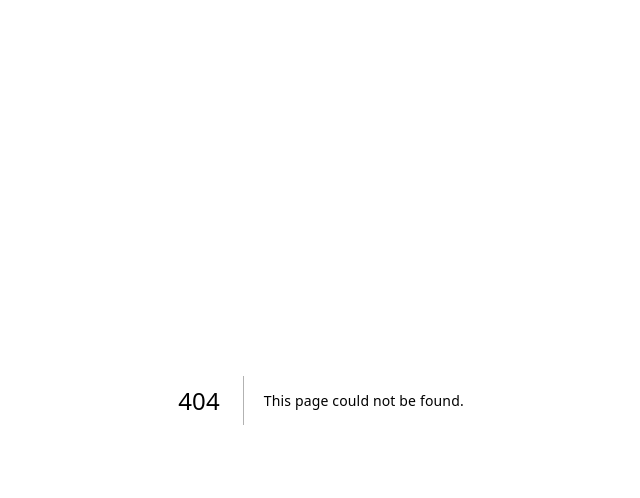
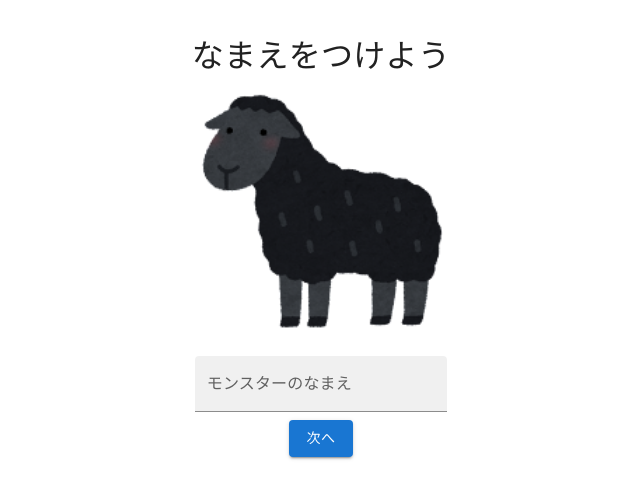
Before and after one commit to mikiya1130/katachi_monster, a Next.js app in the folder frontend/: page /naming-monster in a window 1280 px wide. Before the commit this address had no page. Shown: the top 498 px of the page, without its empty margins (319-959 px from the left). Built offline with nearby package versions, Linux system fonts and the light colour scheme.

Commit message:
名づけページに下記の実装を行いました。 -モンスターの画像が出るようにしました。 -モンスターの名前を入力するテキストフィールドを追加しました。 -つぎへボタンを追加しました。

```diff
--- /dev/null
+++ b/frontend/src/app/naming-monster/page.tsx
@@ -0,0 +1,65 @@
+"use client";
+import { Box, Button, Stack, TextField } from "@mui/material";
+import Typography from "@mui/material/Typography";
+import Link from "next/link";
+import { ChangeEvent, useState } from "react";
+
+import Image from "@/components/Image";
+
+const NamingMonster = () => {
+  const message = "なまえをつけよう";
+
+  // const width = useMediaQuery(theme.breakpoints.up(maxWidth))
+  //   ? `${theme.breakpoints.values[maxWidth]}px`
+  //   : "100vw";
+
+  const [inputValue, setInputValue] = useState("");
+
+  const handleInputChange = (e: ChangeEvent<HTMLInputElement>) => {
+    setInputValue(e.target.value);
+  };
+
+  return (
+    <Stack p={4}>
+      <Typography fontSize="2rem" align="center">
+        {message}
+      </Typography>
+      <Box display="flex" alignItems="center" justifyContent="center">
+        <Image
+          // key={monster.id}
+          // src={monster.base64image}
+          // alt={`monster_${monster.id}`}
+          src={"../../../images/animal_black_sheep_hitsuji.png"}
+          alt={"monster"}
+          p={1}
+          width={`50%`}
+        />
+      </Box>
+      <Box display="flex" alignItems="center" justifyContent="center">
+        <Box
+          component="form"
+          sx={{
+            "& > :not(style)": { m: 1, width: "25ch" },
+          }}
+          noValidate
+          autoComplete="off"
+        >
+          <TextField
+            id="filled-basic"
+            label="モンスターのなまえ"
+            variant="filled"
+            value={inputValue}
+            onChange={handleInputChange}
+          />
+        </Box>
+      </Box>
+      <Box display="flex" alignItems="center" justifyContent="center">
+        <Link href={`次のリンク`}>
+          <Button variant="contained">次へ</Button>
+        </Link>
+      </Box>
+    </Stack>
+  );
+};
+
+export default NamingMonster;
```
